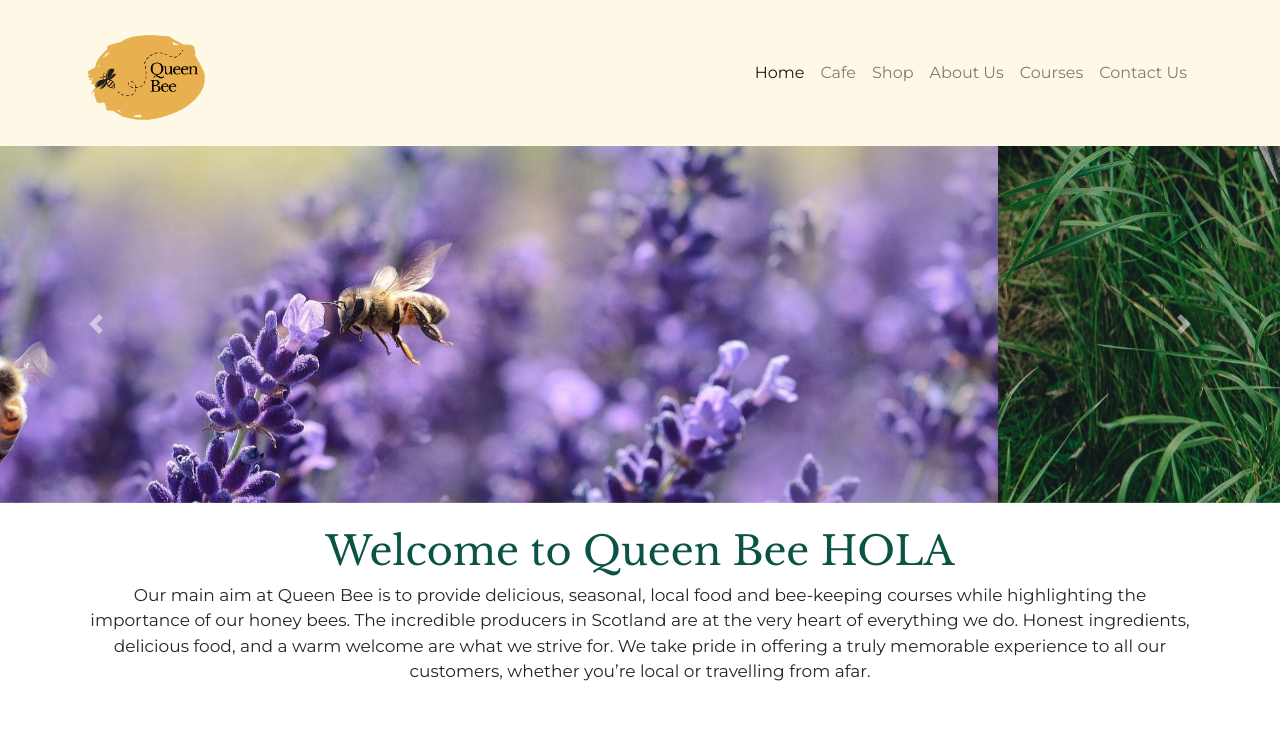
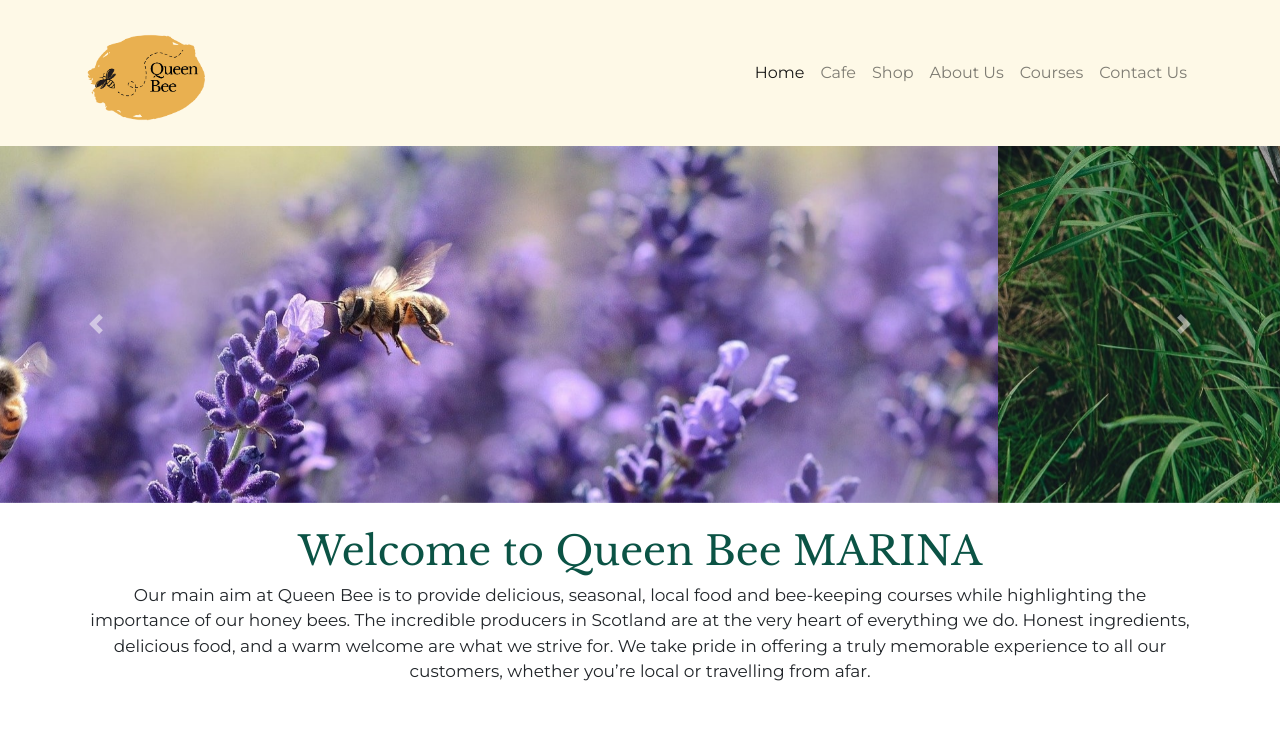
Before and after one commit to marinamorenommr/queenbee-marina, a website: page index.html in a window 1280 px wide. Shown: the top 731 px of the page. Drawn offline with nearby package versions, Linux system fonts and the light colour scheme.

Commit message:
ADD MARINA

```diff
--- a/index.html
+++ b/index.html
@@ -95,7 +95,7 @@
   <div class="container mx-auto">
     <div class="row">
       <div class="col-lg-12 text-center">
-        <h1>Welcome to Queen Bee HOLA</h1>
+        <h1>Welcome to Queen Bee MARINA</h1>
 
         <p class="lead text-center">Our main aim at Queen Bee is to provide delicious, seasonal, local food and bee-keeping courses while highlighting the importance of our honey bees. The incredible producers in Scotland are at the very heart of everything we do. Honest ingredients, delicious food, and a warm welcome are what we strive for.  We take pride in offering a truly memorable experience to all our customers, whether you’re local or travelling from afar.</p>
       </div>
```
